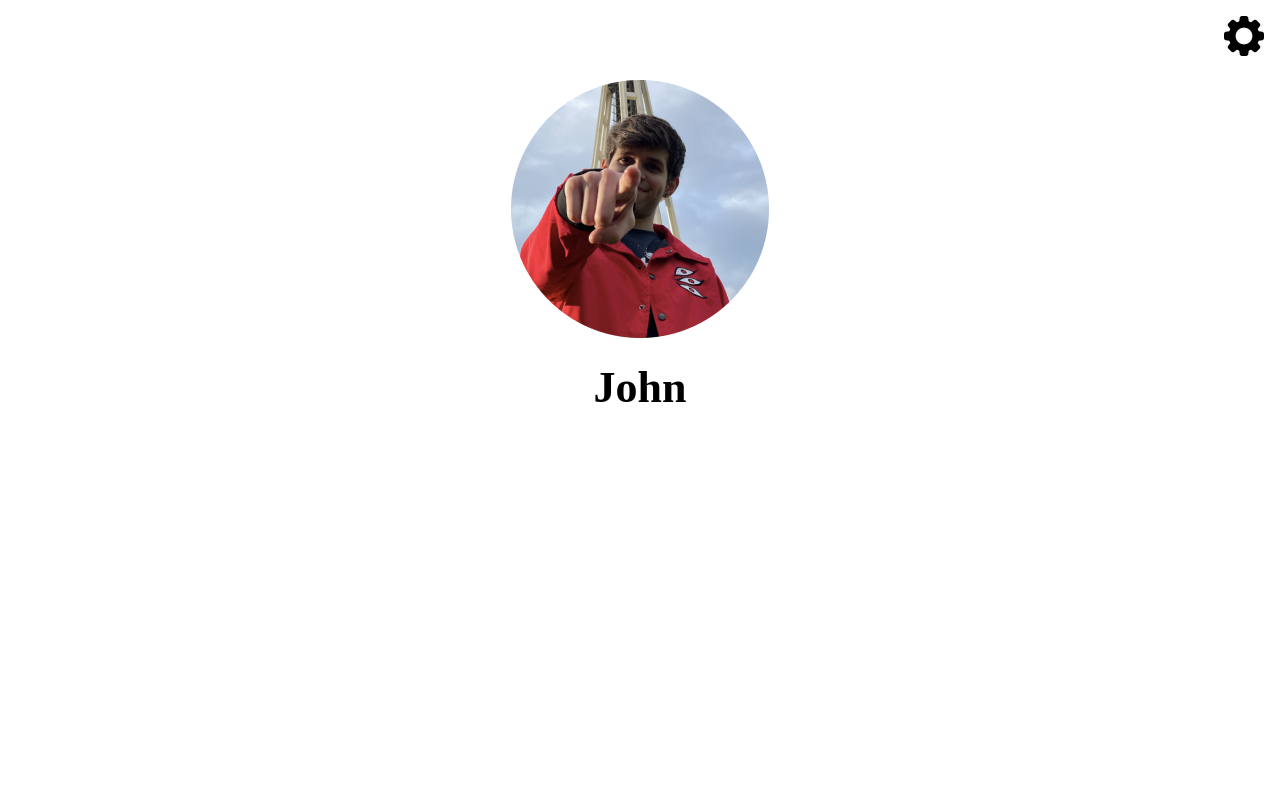
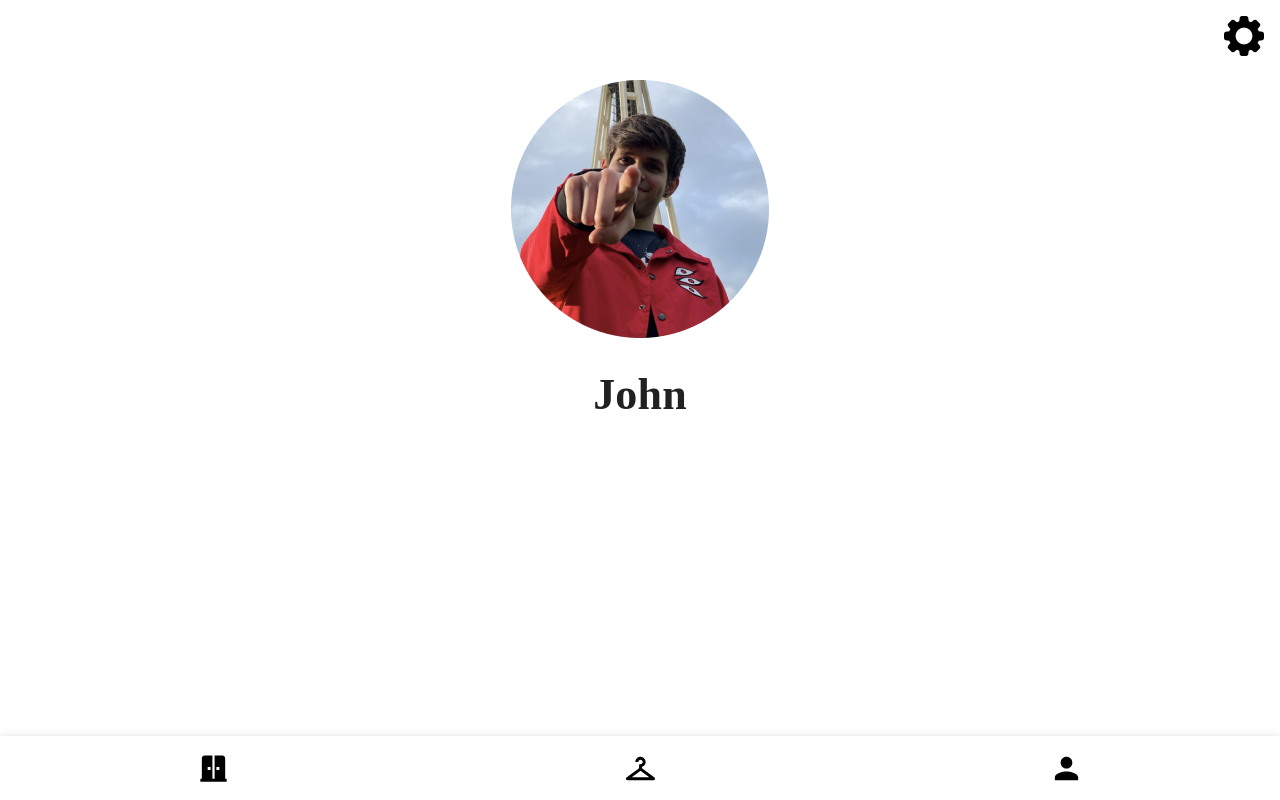
Before and after one commit to sghose16/hci-final, a React (Create React App) app: page /profile in a window 1280 px wide. Built offline with nearby package versions, Linux system fonts and the light colour scheme.

Commit message:
added navbar
no working link redirects though yet, color might be off not sure how to make the border yet but has ripple effect on click

```diff
--- a/src/App.js
+++ b/src/App.js
@@ -7,7 +7,7 @@ import Closet from "./pages/Closet";
 import Outfit from "./pages/Outfit";
 import React from 'react';
 import Profile from './pages/Profile';
-
+import Navbar from "./components/Navbar";
 
 // assets
 import top1 from "./assets/top1.png";
@@ -27,6 +27,7 @@ function App() {
   return (
     <div className="App">
        <RouterProvider router={BrowserRouter} />
+        <Navbar/>
        {/* code for testing the item blocks */}
        {/* <DisplayItemsContainer title={"Tops"} items={[top1, top2]} />
       <ChooseItemsContainer title={"Tops"} selected={[top1, top2]} /> */}
--- /dev/null
+++ b/src/components/Navbar.js
@@ -0,0 +1,41 @@
+import * as React from 'react';
+import AppBar from '@mui/material/AppBar';
+import CssBaseline from '@mui/material/CssBaseline';
+import Toolbar from '@mui/material/Toolbar';
+import IconButton from '@mui/material/IconButton';
+import { createTheme, ThemeProvider } from '@mui/material/styles';
+import PersonIcon from '@mui/icons-material/Person';
+import DoorSlidingIcon from '@mui/icons-material/DoorSliding';
+import CheckroomIcon from '@mui/icons-material/Checkroom';
+
+const theme = createTheme({
+    palette: {
+        neutral: {
+            main: '#ffffff',
+            contrastText: '#000000',
+        },
+    },
+});
+
+export default function Navbar() {
+    return (
+        <React.Fragment>
+            <CssBaseline />
+            <ThemeProvider theme={theme}>
+                <AppBar position="fixed" color="neutral" sx={{ top: 'auto', bottom: 0 }}>
+                    <Toolbar disableGutters>
+                        <IconButton color="inherit" sx={{ flexGrow: 1 }}>
+                            <DoorSlidingIcon fontSize="large" />
+                        </IconButton>
+                        <IconButton color="inherit" sx={{ flexGrow: 1 }}>
+                            <CheckroomIcon fontSize="large" />
+                        </IconButton>
+                        <IconButton color="inherit" sx={{ flexGrow: 1 }}>
+                            <PersonIcon fontSize="large" />
+                        </IconButton>
+                    </Toolbar>
+                </AppBar>
+            </ThemeProvider>
+        </React.Fragment>
+    );
+}
```
